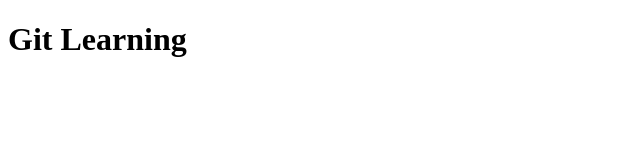
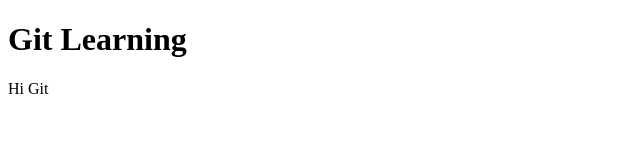
Before and after one commit to choorli/GitProject, a plain HTML site: page View/index.html in a window 1280 px wide. Shown: the full height of the page, 0-640 px from the left. Drawn offline with Linux system fonts and the light colour scheme.

Commit message:
add p tag to index

```diff
--- a/View/index.html
+++ b/View/index.html
@@ -3,6 +3,7 @@
   <body>
 
     <h1>Git Learning</h1>
+    <p>Hi Git</p>
 
    </body>
 </html>
```
